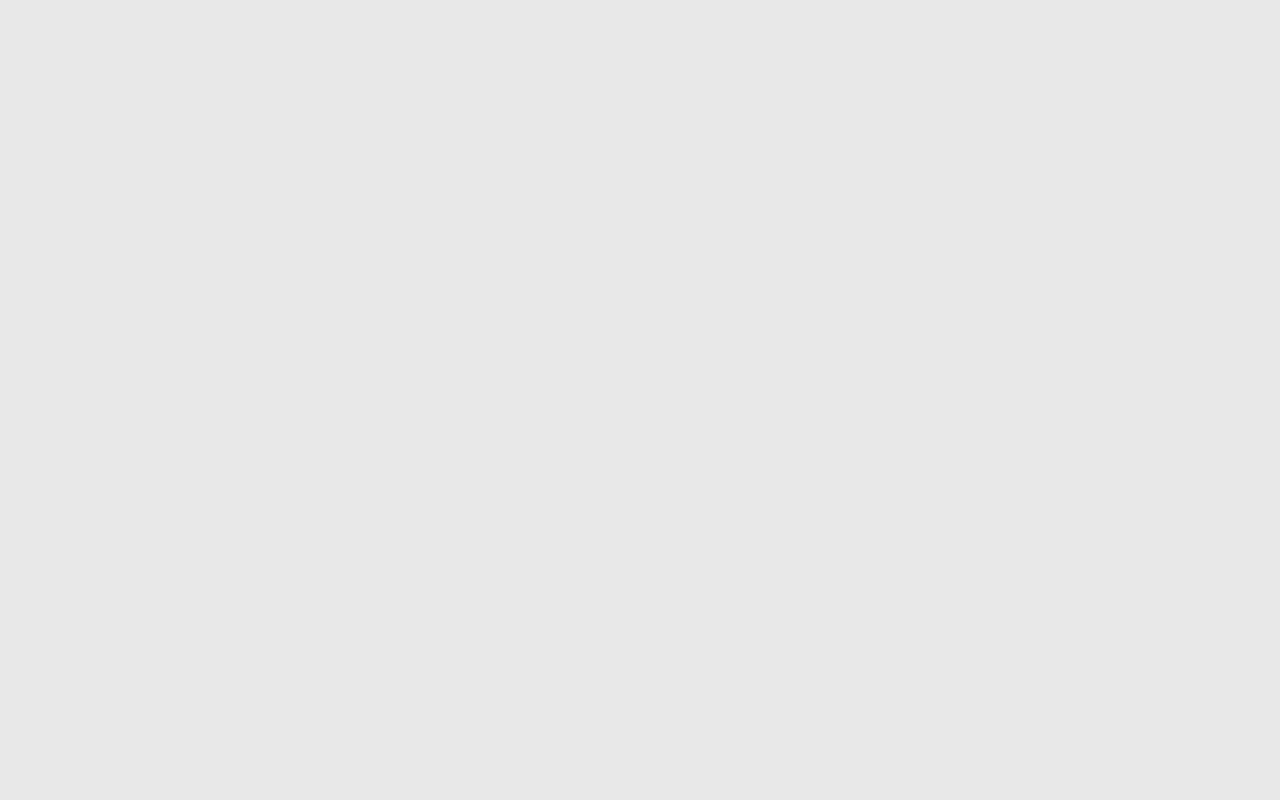
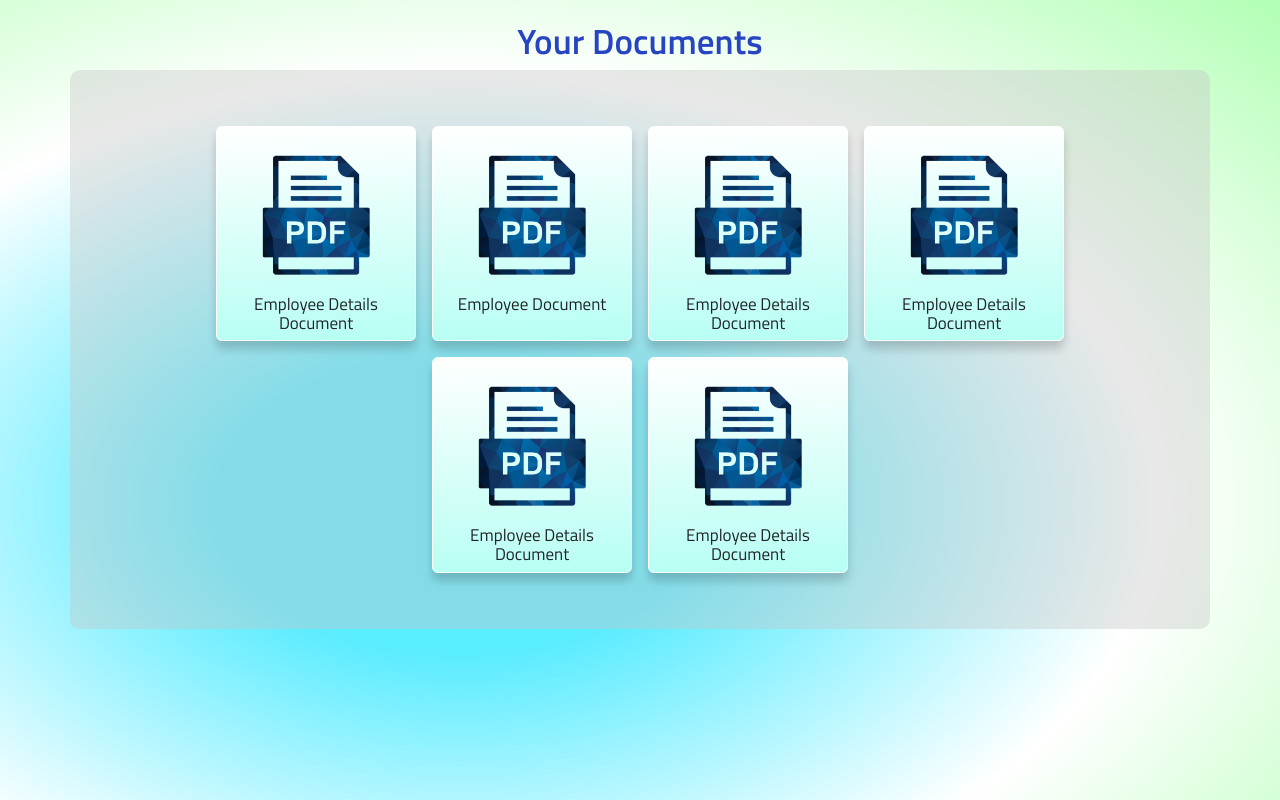
Before and after one commit to UserSampath/document1, a React (Vite) app in the folder frontend/: page /userDocuments in a window 1280 px wide. Before the commit this address had no page. Built offline with nearby package versions, Linux system fonts and the light colour scheme; a web font is replaced by a local one.

Commit message:
Documents page completed

```diff
--- a/frontend/src/App.jsx
+++ b/frontend/src/App.jsx
@@ -6,6 +6,7 @@ import "bootstrap/dist/css/bootstrap.min.css";
 import Settings from "./pages/settings/Settings";
 import { AuthProvider } from "./utils/AuthContext";
 import Document from "./pages/Document/Document";
+import UserDocuments from "./pages/UserDocuments/UserDocuments"
 import SendInvitaion from "./pages/Invitation/SendInvitaion";
 import DocumentNotFound from "./pages/DocumentNotFound/DocumentNotFound";
 import UploadDocument from "./pages/UploadDoc/UploadDocument";
@@ -17,6 +18,8 @@ function App() {
         <Routes>
           <Route path="/login" element={<SignIn />}></Route>
           <Route path="/document/:userId" element={<Document />}></Route>
+          <Route path="/userDocuments/" element={<UserDocuments />}></Route>
+
           <Route path="/UploadDocument" element={<UploadDocument />}></Route>
           <Route path="/" element={<SendInvitaion />}></Route>
           <Route path="/Settings" element={<Settings />}></Route>
@@ -25,7 +28,6 @@ function App() {
           <Route
             path="/documentNotFound"
             element={<DocumentNotFound />}></Route>
-
         </Routes>
       </BrowserRouter>
     </AuthProvider>
--- /dev/null
+++ b/frontend/src/components/DocumentCard/DocumentCard.jsx
@@ -0,0 +1,32 @@
+import React from "react";
+import Pdf from "./../../images/pdf.png";
+const DocumentCard = ({ name }) => {
+  return (
+    <div className=" d-flex  justify-content-center pdf-Card  m-2">
+      <div className="  d-flex justify-content-center py-2">
+        <div
+          style={{
+            width: "160px",
+            display: "block",
+          }}>
+          <img
+            src={Pdf}
+            alt="pdf"
+            style={{ width: "160px", height: "160px", display: "block" }}
+          />
+          <div
+            className=""
+            style={{
+              textAlign: "center",
+              wordWrap: "break-word",
+              lineHeight: "1.1",
+            }}>
+            {name}
+          </div>
+        </div>
+      </div>
+    </div>
+  );
+};
+
+export default DocumentCard;
--- /dev/null
+++ b/frontend/src/pages/UserDocuments/UserDocuments.css
@@ -0,0 +1,41 @@
+.documentBackground {
+  background: radial-gradient(
+    ellipse at 36% 63%,
+    rgba(90, 236, 255, 1) 21%,
+    rgba(255, 255, 255, 1) 60%,
+    rgba(177, 255, 180, 1) 100%
+  );
+}
+
+.document_container {
+  backdrop-filter: blur(5px);
+  background-color: #c5c5c566;
+  border-radius: 10px;
+}
+
+.pdf-Card {
+  width: 200px;
+  background: linear-gradient(
+    358deg,
+    rgba(183, 255, 243, 1) 0%,
+    rgba(255, 255, 255, 1) 100%
+  );
+  border-radius: 6px;
+  box-shadow: 0 8px 10px rgba(0, 0, 0, 0.178);
+  border: 1px solid white;
+  transition: ease-in-out 30ms;
+}
+
+.pdf-Card:hover {
+  background: radial-gradient(
+    circle at 50% 50%,
+    rgba(140, 255, 236, 1) 0%,
+    rgba(255, 255, 255, 1) 100%
+  );
+
+  width: 200px;
+  border-radius: 6px;
+  box-shadow: 0 8px 10px rgba(39, 103, 240, 0.178);
+  border: 1px solid rgb(196, 196, 196);
+  cursor: pointer;
+}
--- /dev/null
+++ b/frontend/src/pages/UserDocuments/UserDocuments.jsx
@@ -0,0 +1,37 @@
+import React, { useEffect, useState } from "react";
+import "./UserDocuments.css";
+import { useParams } from "react-router-dom";
+import { useNavigate } from "react-router-dom";
+import { toast } from "react-toastify";
+
+import DocumentCard from "../../components/DocumentCard/DocumentCard";
+const UserDocuments = () => {
+  const { userId } = useParams();
+
+  const navigate = useNavigate();
+  return (
+    <div
+      className="documentBackground"
+      style={{
+        minHeight: "100vh",
+        paddingTop: "20px",
+        paddingBottom: "40px",
+      }}>
+      <h2 style={{ textAlign: "center" }}>Your Documents</h2>
+      <div className="container document_container p-5">
+        <div
+          className=" d-flex  justify-content-center "
+          style={{ flexWrap: "wrap" }}>
+          <DocumentCard name={"Employee Details Document"} />
+          <DocumentCard name={"Employee Document"} />
+          <DocumentCard name={"Employee Details Document"} />
+          <DocumentCard name={"Employee Details Document"} />
+          <DocumentCard name={"Employee Details Document"} />
+          <DocumentCard name={"Employee Details Document"} />
+        </div>
+      </div>
+    </div>
+  );
+};
+
+export default UserDocuments;
```
Also changed, not shown: frontend/src/images/pdf.png (added).
